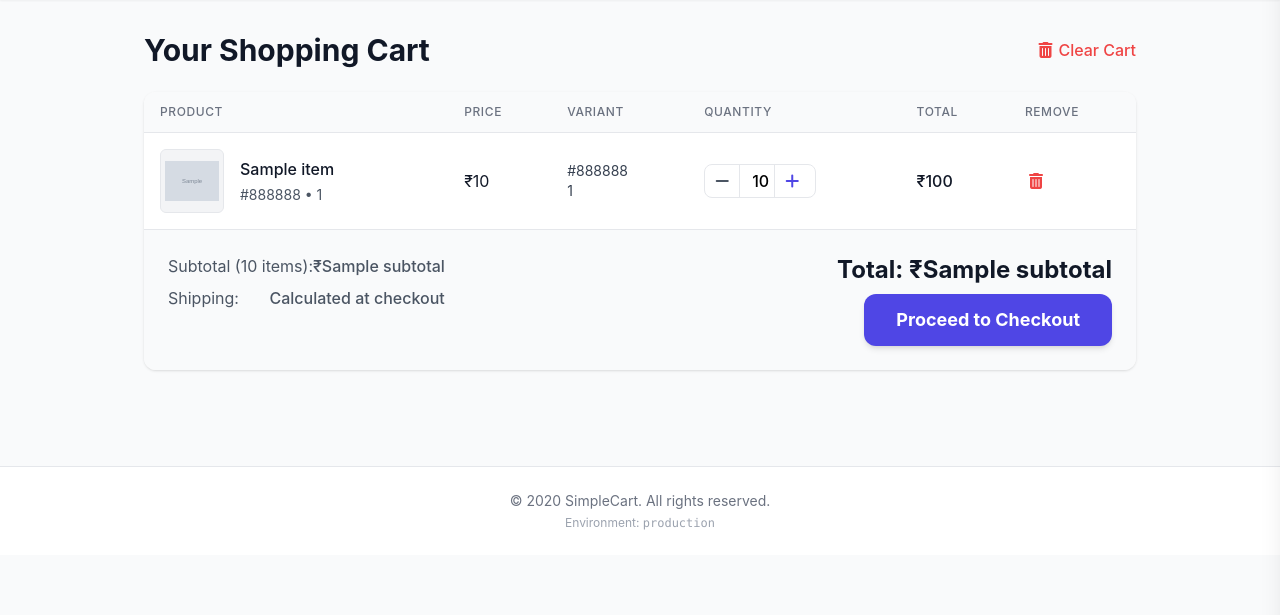
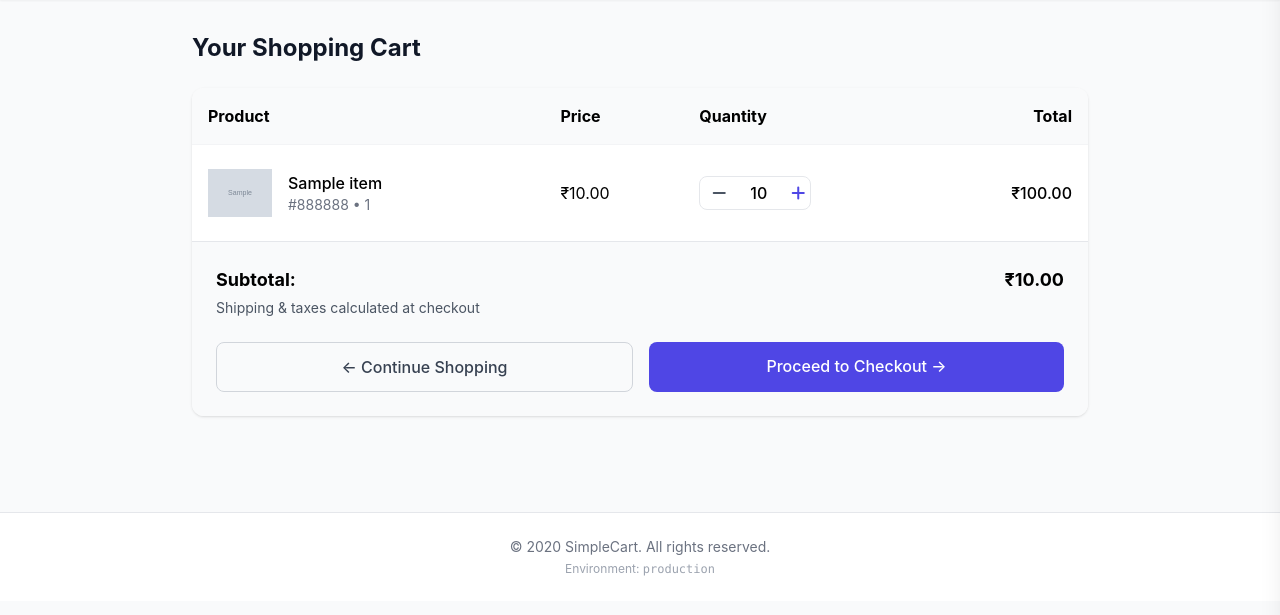
Before and after one commit to theitruler/ngoshoparngct, a Flask app: template templates/cart.html in a window 1280 px wide. Shown: the part 64-679 px from the top of the page. Run offline with Flask 3, Linux system fonts and the light colour scheme; the template is opened without the code that fills it: most values are stand-ins (such as "Sample title", 1, 10 or a date in 2020); grey boxes marked "Sample" are stand-in pictures; data that the repository does not hold is empty; parts of the project's set-up code (start-up, migrations or seed data) failed here and were passed over; some libraries are stand-ins or nearby versions.

Commit message:
cart increment and decrement sloved

```diff
--- a/app.py
+++ b/app.py
@@ -172,77 +172,139 @@ def add_to_cart():
         app.logger.error(f"Cart add error: {str(e)}")
         return jsonify({'success': False, 'error': 'Internal server error'}), 500
 
-@app.route('/api/cart/update', methods=['POST'])
+
+# Add this to your Flask app.py or routes file
+
+from flask import Flask, request, jsonify, session
+
+@app.route('/update-cart', methods=['POST'])
 def update_cart():
+    """
+    Update cart item quantity
+    Expects JSON: {product_id: int, quantity: int, variant: dict (optional)}
+    Returns: {success: bool, subtotal: float, cart_count: int, message: str}
+    """
     try:
         data = request.get_json()
-        if not data or 'product_id' not in data or 'quantity' not in data:
-            return jsonify({'success': False, 'error': 'Missing required fields'}), 400
 
-        product_id = int(data['product_id'])
-        new_quantity = int(data['quantity'])
-        variant = data.get('variant')  # Optional: used when adding new item
+        if not data:
+            return jsonify({
+                'success': False,
+                'message': 'No data provided'
+            }), 400
 
-        if new_quantity < 0:
-            return jsonify({'success': False, 'error': 'Invalid quantity value'}), 400
+        product_id = data.get('product_id')
+        quantity = data.get('quantity')
+        variant = data.get('variant')
+
+        if product_id is None or quantity is None:
+            return jsonify({
+                'success': False,
+                'message': 'Missing product_id or quantity'
+            }), 400
+
+        if quantity < 1:
+            return jsonify({
+                'success': False,
+                'message': 'Quantity must be at least 1'
+            }), 400
+
+        # Get cart from session (adjust based on your cart storage method)
+        cart = session.get('cart', [])
+
+        # Find and update the item
+        item_found = False
+        for item in cart:
+            # Match by product_id and variant (if applicable)
+            variant_match = True
+            if variant:
+                variant_match = (
+                    item.get('variant', {}).get('color') == variant.get('color') and
+                    item.get('variant', {}).get('size') == variant.get('size')
+                )
+
+            if item['id'] == product_id and variant_match:
+                item['quantity'] = quantity
+                item_found = True
+                break
+
+        if not item_found:
+            return jsonify({
+                'success': False,
+                'message': 'Item not found in cart'
+            }), 404
+
+        # Update session
+        session['cart'] = cart
+        session.modified = True
+
+        # Calculate new subtotal
+        subtotal = sum(item['price'] * item['quantity'] for item in cart)
+
+        # Calculate total item count
+        cart_count = sum(item['quantity'] for item in cart)
+
+        return jsonify({
+            'success': True,
+            'subtotal': subtotal,
+            'cart_count': cart_count,
+            'message': 'Cart updated successfully'
+        })
+
+    except Exception as e:
+        print(f"Error updating cart: {str(e)}")
+        return jsonify({
+            'success': False,
+            'message': f'Server error: {str(e)}'
+        }), 500
+
+
+# Optional: Add a remove from cart route
+@app.route('/remove-from-cart', methods=['POST'])
+def remove_from_cart():
+    """
+    Remove item from cart
+    Expects JSON: {product_id: int, variant: dict (optional)}
+    """
+    try:
+        data = request.get_json()
+        product_id = data.get('product_id')
+        variant = data.get('variant')
 
         cart = session.get('cart', [])
-        item_found = False
 
-        if new_quantity == 0:
-            original_length = len(cart)
-            cart = [
-                item for item in cart
-                if not (item['id'] == product_id and variants_match(item.get('variant'), variant))
-            ]
-            item_found = (len(cart) < original_length)
-        else:
-            for item in cart:
-                if item['id'] == product_id and variants_match(item.get('variant'), variant):
-                    item['quantity'] = new_quantity
-                    item_found = True
-                    break
-
-            if not item_found:
-                product = next((p for p in PRODUCTS if p['id'] == product_id), None)
-                if not product:
-                    return jsonify({'success': False, 'error': 'Product not found'}), 404
-                new_item = {
-                    'id': product_id,
-                    'name': product['name'],
-                    'price': product['price'],
-                    'quantity': new_quantity,
-                    'image': product['image']
-                }
-                if variant is not None:
-                    new_item['variant'] = variant
-                cart.append(new_item)
-                item_found = True
+        # Filter out the item to remove
+        cart = [
+            item for item in cart
+            if not (
+                item['id'] == product_id and
+                (not variant or (
+                    item.get('variant', {}).get('color') == variant.get('color') and
+                    item.get('variant', {}).get('size') == variant.get('size')
+                ))
+            )
+        ]
 
         session['cart'] = cart
         session.modified = True
 
-        cart_dict = {item['id']: item['quantity'] for item in cart}
-        distinct_count = len(cart)
         subtotal = sum(item['price'] * item['quantity'] for item in cart)
-        item_total = next(
-            (item['price'] * item['quantity'] for item in cart if item['id'] == product_id and variants_match(item.get('variant'), variant)),
-            0
-        ) if new_quantity > 0 else 0
+        cart_count = sum(item['quantity'] for item in cart)
 
         return jsonify({
             'success': True,
-            'cart_count': distinct_count,
-            'cart_dict': cart_dict,
             'subtotal': subtotal,
-            'item_total': item_total,
-            'quantity': new_quantity if new_quantity > 0 else 0
+            'cart_count': cart_count,
+            'message': 'Item removed from cart'
         })
-    except (ValueError, TypeError):
-        return jsonify({'success': False, 'error': 'Invalid data format'}), 400
+
     except Exception as e:
-        app.logger.error(f"Cart update error: {str(e)}")
-        return jsonify({'success': False, 'error': 'Internal server error'}), 500
+        return jsonify({
+            'success': False,
+            'message': f'Server error: {str(e)}'
+        }), 500
+
+
 
 @app.route('/api/cart/clear', methods=['POST'])
 def clear_cart():
--- a/templates/cart.html
+++ b/templates/cart.html
@@ -1,196 +1,79 @@
-<!-- templates/cart.html -->
 {% extends "base.html" %}
 {% block title %}Cart{% endblock %}
 {% block content %}
-<div class="max-w-5xl mx-auto px-2 sm:px-4">
-  <div class="flex flex-col md:flex-row md:justify-between md:items-center mb-6 gap-4">
-    <h1 class="text-3xl font-bold text-gray-900">Your Shopping Cart</h1>
-    {% if cart_items %}
-    <button
-      id="clear-cart-btn"
-      class="text-red-500 hover:text-red-700 font-medium flex items-center transition"
-      aria-label="Clear entire cart"
-    >
-      <i class="fas fa-trash-alt mr-1.5"></i> Clear Cart
-    </button>
-    {% endif %}
-  </div>
+<div class="max-w-4xl mx-auto">
+  <h1 class="text-2xl font-bold text-gray-900 mb-6">Your Shopping Cart</h1>
 
   {% if cart_items %}
     <div class="bg-white rounded-xl shadow overflow-hidden">
-    <!-- Mobile View -->
-    <div class="divide-y divide-gray-200 md:hidden">
-      {% for item in cart_items %}
-      <div class="p-4 cart-item" data-product-id="{{ item.id }}">
-        <div class="flex justify-between">
-          <div class="font-medium text-gray-900">{{ item.name }}</div>
-          <button
-            class="remove-item text-red-500 hover:text-red-700 p-1"
-            data-product-id="{{ item.id }}"
-            aria-label="Remove {{ item.name }} from cart"
-          >
-            <i class="fas fa-trash-alt text-sm"></i>
-          </button>
-        </div>
-
-        <!-- Variant Display (Mobile) -->
-        {% if item.variant %}
-        <div class="mt-1 text-sm text-gray-600">
-          <span class="font-medium">Variant:</span>
-          {{ item.variant.color }}
-          {% if item.variant.size %} • {{ item.variant.size }}{% endif %}
-        </div>
-        {% endif %}
-
-        <div class="flex mt-3 space-x-3">
-          <div class="flex-shrink-0 h-16 w-16 rounded-md overflow-hidden bg-gray-100 border border-gray-200">
-            <img class="h-full w-full object-contain p-1" src="{{ item.image }}" alt="{{ item.name }}">
-          </div>
-          <div class="flex-1">
-            <div class="text-gray-600 text-sm">₹{{ item.price }}</div>
-            <div class="mt-2 flex items-center">
-              <div class="flex items-center border rounded-lg overflow-hidden">
-                <button
-                  class="quantity-dec px-2 py-1 hover:bg-gray-100 disabled:opacity-50 disabled:cursor-not-allowed"
-                  data-product-id="{{ item.id }}"
-                  {% if item.quantity <= 1 %}disabled{% endif %}
-                  aria-label="Decrease quantity"
-                >
-                  <i class="fas fa-minus text-gray-600 text-xs"></i>
-                </button>
-                <span class="px-2.5 py-1 font-medium cart-quantity min-w-[2rem] text-center">{{ item.quantity }}</span>
-                <button
-                  class="quantity-inc px-2 py-1 hover:bg-gray-100"
-                  data-product-id="{{ item.id }}"
-                  aria-label="Increase quantity"
-                >
-                  <i class="fas fa-plus text-primary text-xs"></i>
-                </button>
-              </div>
-            </div>
-            <div class="mt-2 text-right font-medium text-gray-900">₹{{ item.price * item.quantity }}</div>
-          </div>
-        </div>
-      </div>
-      {% endfor %}
-    </div>
-
-    <!-- Desktop View (Table) -->
-    <table class="hidden min-w-full divide-y divide-gray-200 md:table">
-      <thead class="bg-gray-50">
+      <table class="w-full">
+        <thead class="bg-gray-50 text-left">
           <tr>
-          <th scope="col" class="px-4 py-3 text-left text-xs font-medium text-gray-500 uppercase tracking-wider">Product</th>
-          <th scope="col" class="px-4 py-3 text-left text-xs font-medium text-gray-500 uppercase tracking-wider hidden sm:table-cell">Price</th>
-          <th scope="col" class="px-4 py-3 text-left text-xs font-medium text-gray-500 uppercase tracking-wider">Variant</th>
-          <th scope="col" class="px-4 py-3 text-left text-xs font-medium text-gray-500 uppercase tracking-wider">Quantity</th>
-          <th scope="col" class="px-4 py-3 text-left text-xs font-medium text-gray-500 uppercase tracking-wider">Total</th>
-          <th scope="col" class="px-4 py-3 text-left text-xs font-medium text-gray-500 uppercase tracking-wider">Remove</th>
+            <th class="p-4">Product</th>
+            <th class="p-4">Price</th>
+            <th class="p-4">Quantity</th>
+            <th class="p-4 text-right">Total</th>
           </tr>
         </thead>
-      <tbody class="bg-white divide-y divide-gray-200">
+        <tbody>
           {% for item in cart_items %}
-        <tr class="cart-item" data-product-id="{{ item.id }}">
-          <td class="px-4 py-4 whitespace-nowrap">
+            <tr class="border-t border-gray-100" data-product-id="{{ item.id }}" data-variant="{{ item.variant|tojson if item.variant else 'null' }}">
+              <td class="p-4">
                 <div class="flex items-center">
-              <div class="flex-shrink-0 h-16 w-16 rounded-md overflow-hidden bg-gray-100 border border-gray-200">
-                <img class="h-full w-full object-contain p-1" src="{{ item.image }}" alt="{{ item.name }}">
-              </div>
-              <div class="ml-4">
-                <div class="font-medium text-gray-900">{{ item.name }}</div>
-                <!-- Variant inline (Desktop) -->
+                  <img src="{{ item.image }}" alt="{{ item.name }}" class="w-16 h-16 object-contain mr-4">
+                  <div>
+                    <div class="font-medium">{{ item.name }}</div>
                     {% if item.variant %}
-                <div class="text-sm text-gray-600 mt-1">
-                  {{ item.variant.color }}
-                  {% if item.variant.size %} • {{ item.variant.size }}{% endif %}
+                      <div class="text-sm text-gray-500">
+                        {{ item.variant.color }}{% if item.variant.size %} • {{ item.variant.size }}{% endif %}
                       </div>
                     {% endif %}
                   </div>
                 </div>
               </td>
-          <td class="px-4 py-4 whitespace-nowrap hidden sm:table-cell text-gray-900">
-            ₹{{ item.price }}
-          </td>
-          <td class="px-4 py-4 whitespace-nowrap text-sm text-gray-700">
-            {% if item.variant %}
-              {{ item.variant.color }}
-              {% if item.variant.size %}<br>{{ item.variant.size }}{% endif %}
-            {% else %}
-              —
-            {% endif %}
-          </td>
-          <td class="px-4 py-4 whitespace-nowrap">
+              <td class="p-4">₹{{ "%.2f"|format(item.price) }}</td>
+              <td class="p-4">
                 <div class="flex items-center border rounded-lg overflow-hidden w-28">
-              <button
-                class="quantity-dec px-2.5 py-1 hover:bg-gray-100 disabled:opacity-50 disabled:cursor-not-allowed transition"
-                data-product-id="{{ item.id }}"
-                {% if item.quantity <= 1 %}disabled{% endif %}
-                aria-label="Decrease {{ item.name }} quantity"
-              >
+                  <button class="qty-dec px-3 py-1 hover:bg-gray-100 disabled:opacity-50 transition"
+                          {% if item.quantity <= 1 %}disabled{% endif %}>
                     <i class="fas fa-minus text-gray-600"></i>
                   </button>
-              <span class="px-3 py-1 border-x text-center w-9 font-medium cart-quantity">{{ item.quantity }}</span>
-              <button
-                class="quantity-inc px-2.5 py-1 hover:bg-gray-100 transition"
-                data-product-id="{{ item.id }}"
-                aria-label="Increase {{ item.name }} quantity"
-              >
+                  <span class="px-3 py-1 font-medium qty-display">{{ item.quantity }}</span>
+                  <button class="qty-inc px-3 py-1 hover:bg-gray-100 transition">
                     <i class="fas fa-plus text-primary"></i>
                   </button>
                 </div>
               </td>
-          <td class="px-4 py-4 whitespace-nowrap font-medium text-gray-900">
-            ₹{{ item.price * item.quantity }}
-          </td>
-          <td class="px-4 py-4 whitespace-nowrap">
-            <button
-              class="remove-item text-red-500 hover:text-red-700 p-1 transition"
-              data-product-id="{{ item.id }}"
-              aria-label="Remove {{ item.name }} from cart"
-            >
-              <i class="fas fa-trash-alt"></i>
-            </button>
-          </td>
+              <td class="p-4 text-right font-medium item-total">₹{{ "%.2f"|format(item.price * item.quantity) }}</td>
             </tr>
           {% endfor %}
         </tbody>
       </table>
 
-    <!-- Summary -->
       <div class="p-6 bg-gray-50 border-t">
-      <div class="flex flex-col sm:flex-row sm:justify-between">
-        <div class="space-y-2 mb-4 sm:mb-0">
-          <div class="flex justify-between text-gray-600">
-            <span>Subtotal ({{ cart_items|sum(attribute='quantity') }} item{{ cart_items|sum(attribute='quantity') != 1 and 's' or '' }}):</span>
-            <span class="font-medium">₹{{ subtotal }}</span>
+        <div class="flex justify-between text-lg font-bold">
+          <span>Subtotal:</span>
+          <span id="subtotal-amount">₹{{ "%.2f"|format(subtotal) }}</span>
         </div>
-          <div class="flex justify-between text-gray-600">
-            <span>Shipping:</span>
-            <span class="font-medium">Calculated at checkout</span>
-          </div>
-        </div>
-        <div class="text-right">
-          <div class="text-2xl font-bold text-gray-900 mb-2">Total: ₹{{ subtotal }}</div>
-          <a
-            href="{{ url_for('personal_detail') }}"
-            class="inline-block bg-primary hover:bg-primary-dark text-white font-bold py-3 px-8 rounded-xl text-lg transition shadow-md hover:shadow-lg focus:outline-none focus:ring-2 focus:ring-primary focus:ring-offset-2"
-            aria-label="Proceed to checkout"
-          >
-            Proceed to Checkout
+        <p class="text-gray-600 text-sm mt-1">Shipping & taxes calculated at checkout</p>
+
+        <div class="mt-6 flex flex-col sm:flex-row gap-4">
+          <a href="{{ url_for('products') }}" class="flex-1 text-center py-3 border border-gray-300 rounded-lg font-medium text-gray-700 hover:bg-gray-50 transition">
+            ← Continue Shopping
+          </a>
+          <a href="{{ url_for('personal_detail') }}" class="flex-1 text-center py-3 bg-indigo-600 text-white rounded-lg font-medium hover:bg-indigo-700 transition">
+            Proceed to Checkout →
           </a>
         </div>
       </div>
     </div>
-  </div>
   {% else %}
-  <div class="bg-white rounded-xl shadow p-6 sm:p-12 text-center">
-    <i class="fas fa-shopping-cart text-5xl sm:text-6xl text-gray-300 mb-4" aria-hidden="true"></i>
-    <h2 class="text-2xl font-bold text-gray-900 mb-2">Your cart is empty</h2>
-    <p class="text-gray-600 mb-6">Add items to see them here</p>
-    <a
-      href="{{ url_for('products') }}"
-      class="inline-block bg-primary hover:bg-primary-dark text-white px-6 py-3 rounded-lg font-medium transition hover:shadow-md focus:outline-none focus:ring-2 focus:ring-primary focus:ring-offset-2"
-    >
-      <i class="fas fa-arrow-left mr-2"></i> Continue Shopping
+    <div class="text-center py-12 bg-white rounded-xl shadow">
+      <i class="fas fa-shopping-cart text-5xl text-gray-300 mb-4"></i>
+      <h2 class="text-xl font-bold text-gray-900">Your cart is empty</h2>
+      <p class="text-gray-600 mt-2">Looks like you haven't added anything yet.</p>
+      <a href="{{ url_for('products') }}" class="mt-4 inline-block bg-primary text-white px-6 py-2 rounded-lg font-medium hover:bg-indigo-700 transition">
+        Browse Products
       </a>
     </div>
   {% endif %}
@@ -198,80 +81,147 @@
 
 <script>
 document.addEventListener('DOMContentLoaded', () => {
-  const handleCartUpdate = async (productId, newQuantity, actionName) => {
+  // Attach event listeners to all +/- buttons
+  document.querySelectorAll('.qty-inc, .qty-dec').forEach(button => {
+    button.addEventListener('click', function(e) {
+      e.preventDefault();
+
+      const row = this.closest('tr');
+      const productId = parseInt(row.dataset.productId);
+      let variant = null;
+
       try {
-      const response = await fetch('/api/cart/update', {
-        method: 'POST',
-        headers: { 'Content-Type': 'application/json' },
-        body: JSON.stringify({ product_id: productId, quantity: newQuantity }),
-        credentials: 'same-origin'
+        variant = JSON.parse(row.dataset.variant || 'null');
+      } catch (error) {
+        console.error('Error parsing variant:', error);
+      }
+
+      // Get current displayed quantity
+      const qtySpan = row.querySelector('.qty-display');
+      let currentQty = parseInt(qtySpan.textContent);
+
+      // Determine new quantity
+      const isIncrement = this.classList.contains('qty-inc');
+      const newQty = isIncrement ? currentQty + 1 : currentQty - 1;
+
+      // Don't allow quantity less than 1
+      if (newQty < 1) return;
+
+      // Disable buttons to prevent double clicks
+      const incBtn = row.querySelector('.qty-inc');
+      const decBtn = row.querySelector('.qty-dec');
+      incBtn.disabled = true;
+      decBtn.disabled = true;
+
+      // Update cart via AJAX
+      updateCartQuantity(productId, newQty, variant, row, incBtn, decBtn);
     });
-      if (!response.ok) {
-        const err = await response.json().catch(() => ({}));
-        throw new Error(err.error || `HTTP ${response.status}`);
-      }
-      const data = await response.json();
-      if (!data.success) throw new Error(data.error || 'Update failed');
-      window.location.reload();
-    } catch (error) {
-      console.error(`${actionName} failed:`, error);
-      if (window.globalCart?.showToast) {
-        window.globalCart.showToast(error.message || `Failed to ${actionName.toLowerCase()}`, 'error');
-      }
-    }
-  };
-
-  // Quantity controls
-  document.querySelectorAll('.quantity-dec, .quantity-inc').forEach(button => {
-    button.addEventListener('click', (e) => {
-      e.preventDefault();
-      e.stopPropagation();
-      const productId = parseInt(button.closest('[data-product-id]').dataset.productId);
-      const container = button.closest('.cart-item');
-      const qtySpan = container.querySelector('.cart-quantity');
-      const currentQty = parseInt(qtySpan.textContent);
-      const isIncrement = button.classList.contains('quantity-inc');
-      const newQty = isIncrement ? currentQty + 1 : Math.max(0, currentQty - 1);
-      if (newQty === 0) {
-        if (!confirm('Remove this item from cart?')) return;
-        handleCartUpdate(productId, 0, 'Remove item');
-      } else {
-        handleCartUpdate(productId, newQty, isIncrement ? 'Increase quantity' : 'Decrease quantity');
-      }
   });
 });
 
-  // Remove item
-  document.querySelectorAll('.remove-item').forEach(button => {
-    button.addEventListener('click', (e) => {
-      e.preventDefault();
-      e.stopPropagation();
-      if (!confirm('Remove this item from cart?')) return;
-      const productId = parseInt(button.closest('[data-product-id]').dataset.productId);
-      handleCartUpdate(productId, 0, 'Remove item');
-    });
-  });
+/**
+ * Update cart quantity via AJAX
+ */
+function updateCartQuantity(productId, newQty, variant, row, incBtn, decBtn) {
+  // Prepare request data
+  const requestData = {
+    product_id: productId,
+    quantity: newQty
+  };
 
-  // Clear cart
-  document.getElementById('clear-cart-btn')?.addEventListener('click', async (e) => {
-    e.preventDefault();
-    if (!confirm('Clear your entire cart? This cannot be undone.')) return;
-    try {
-      const response = await fetch('/api/cart/clear', {
+  if (variant) {
+    requestData.variant = variant;
+  }
+
+  // Send AJAX request to update cart
+  fetch('/update-cart', {
     method: 'POST',
-        credentials: 'same-origin'
-      });
-      if (!response.ok) throw new Error(`HTTP ${response.status}`);
-      const data = await response.json();
-      if (!data.success) throw new Error(data.error || 'Clear failed');
-      window.location.reload();
-    } catch (error) {
-      console.error('Clear cart failed:', error);
-      if (window.globalCart?.showToast) {
-        window.globalCart.showToast(error.message || 'Failed to clear cart', 'error');
+    headers: {
+      'Content-Type': 'application/json',
+    },
+    body: JSON.stringify(requestData)
+  })
+  .then(response => response.json())
+  .then(data => {
+    if (data.success) {
+      // Update the display optimistically
+      const qtySpan = row.querySelector('.qty-display');
+      qtySpan.textContent = newQty;
+
+      // Update item total
+      const price = parseFloat(row.querySelector('td:nth-child(2)').textContent.replace('₹', ''));
+      const itemTotal = row.querySelector('.item-total');
+      itemTotal.textContent = '₹' + (price * newQty).toFixed(2);
+
+      // Update subtotal
+      if (data.subtotal !== undefined) {
+        const subtotalElement = document.getElementById('subtotal-amount');
+        if (subtotalElement) {
+          subtotalElement.textContent = '₹' + data.subtotal.toFixed(2);
         }
       }
+
+      // Update button states
+      decBtn.disabled = newQty <= 1;
+      incBtn.disabled = false;
+
+      // Update cart badge if exists
+      if (data.cart_count !== undefined && window.updateCartBadge) {
+        window.updateCartBadge(data.cart_count);
+      }
+    } else {
+      alert('Failed to update cart: ' + (data.message || 'Unknown error'));
+      // Re-enable buttons
+      incBtn.disabled = false;
+      decBtn.disabled = false;
+    }
+  })
+  .catch(error => {
+    console.error('Error updating cart:', error);
+    alert('An error occurred while updating the cart. Please try again.');
+    // Re-enable buttons
+    incBtn.disabled = false;
+    decBtn.disabled = false;
   });
+}
+
+// Alternative: Simple page reload approach (uncomment if you prefer full page refresh)
+/*
+function updateCartQuantity(productId, newQty, variant, row, incBtn, decBtn) {
+  const requestData = {
+    product_id: productId,
+    quantity: newQty
+  };
+
+  if (variant) {
+    requestData.variant = variant;
+  }
+
+  fetch('/update-cart', {
+    method: 'POST',
+    headers: {
+      'Content-Type': 'application/json',
+    },
+    body: JSON.stringify(requestData)
+  })
+  .then(response => response.json())
+  .then(data => {
+    if (data.success) {
+      // Simply reload the page to show updated cart
+      window.location.reload();
+    } else {
+      alert('Failed to update cart: ' + (data.message || 'Unknown error'));
+      incBtn.disabled = false;
+      decBtn.disabled = false;
+    }
+  })
+  .catch(error => {
+    console.error('Error updating cart:', error);
+    alert('An error occurred. Please try again.');
+    incBtn.disabled = false;
+    decBtn.disabled = false;
   });
+}
+*/
 </script>
 {% endblock %}
```
Lines whose indentation alone changed are shown as unchanged.
